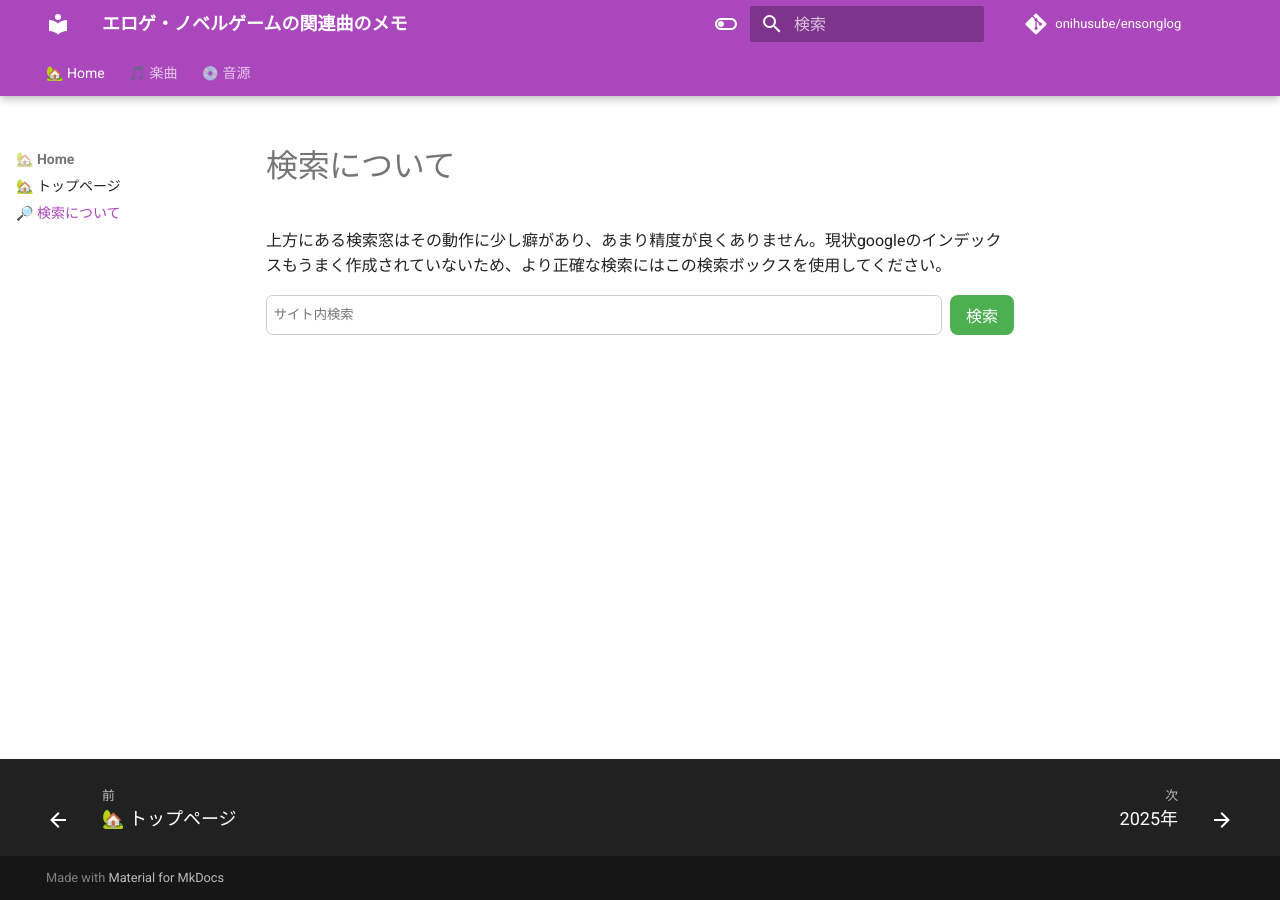
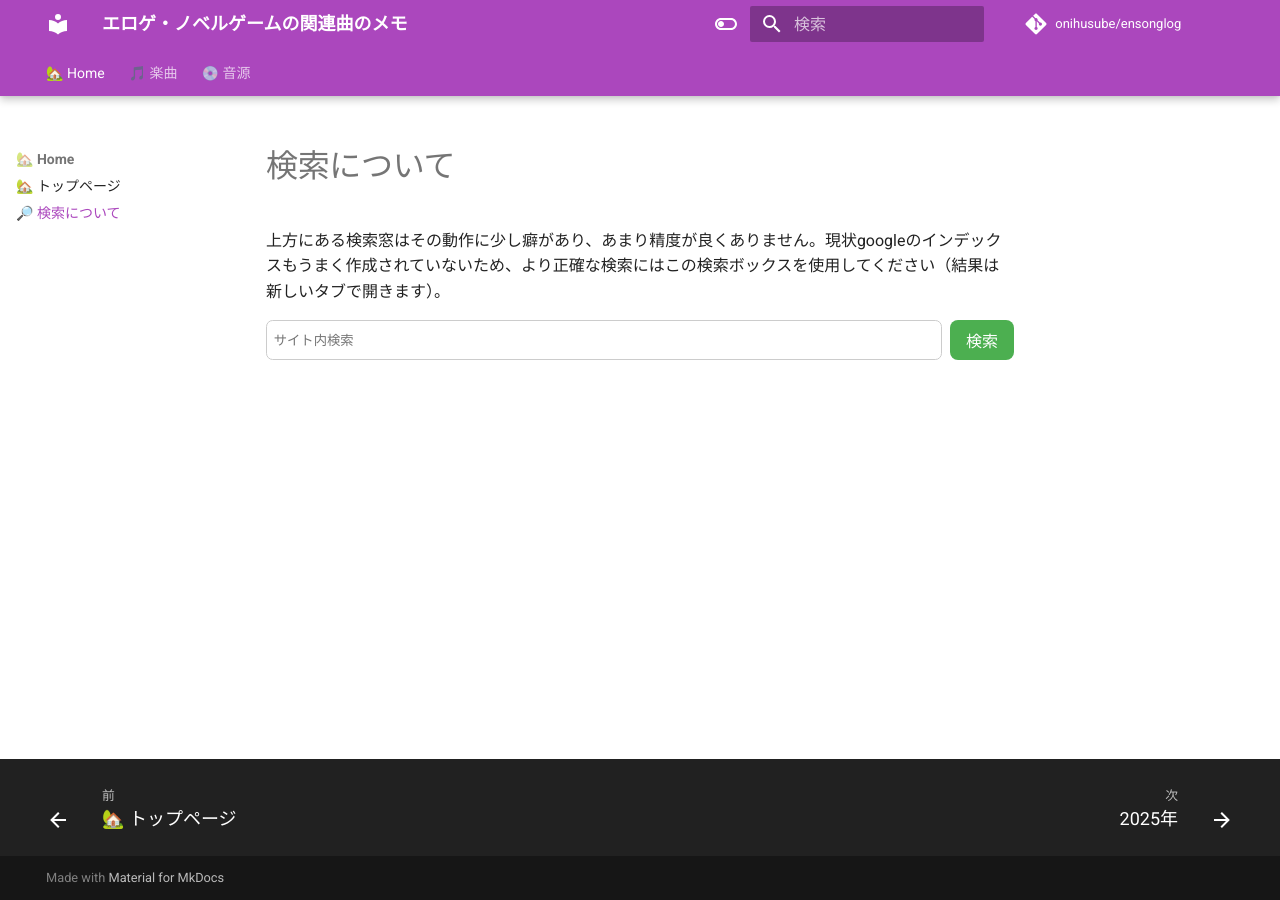
Before and after one commit to onihusube/ensonglog, an MkDocs documentation site: the page built from docs/top/search.md, in a window 1280 px wide. Built offline with MkDocs 1.6.1 and Material for MkDocs 9.7.7, drawn with Linux system fonts in a browser that asks for light colours; comment, search, counter and statistics services are not loaded.

Commit message:
safe searchオフ

```diff
--- a/docs/top/search.md
+++ b/docs/top/search.md
@@ -1,6 +1,6 @@
 # 検索について
 
-上方にある検索窓はその動作に少し癖があり、あまり精度が良くありません。現状googleのインデックスもうまく作成されていないため、より正確な検索にはこの検索ボックスを使用してください。
+上方にある検索窓はその動作に少し癖があり、あまり精度が良くありません。現状googleのインデックスもうまく作成されていないため、より正確な検索にはこの検索ボックスを使用してください（結果は新しいタブで開きます）。
 
 <div style="margin: 1em 0;">
   <form id="duckduckgo-search" onsubmit="searchDuckDuckGo(event)" style="display: flex; gap: 0.5em;">
@@ -17,7 +17,7 @@
   const query = document.getElementById('ddg-query').value.trim();
   if (!query) return;
   const site = 'site:onihusube.github.io/ensonglog';
-  const url = 'https://duckduckgo.com/?q=' + encodeURIComponent(site + ' ' + query);
+  const url = 'https://duckduckgo.com/?kp=-2&q=' + encodeURIComponent(site + ' ' + query);
   window.open(url, '_blank');
 }
 </script>
```
